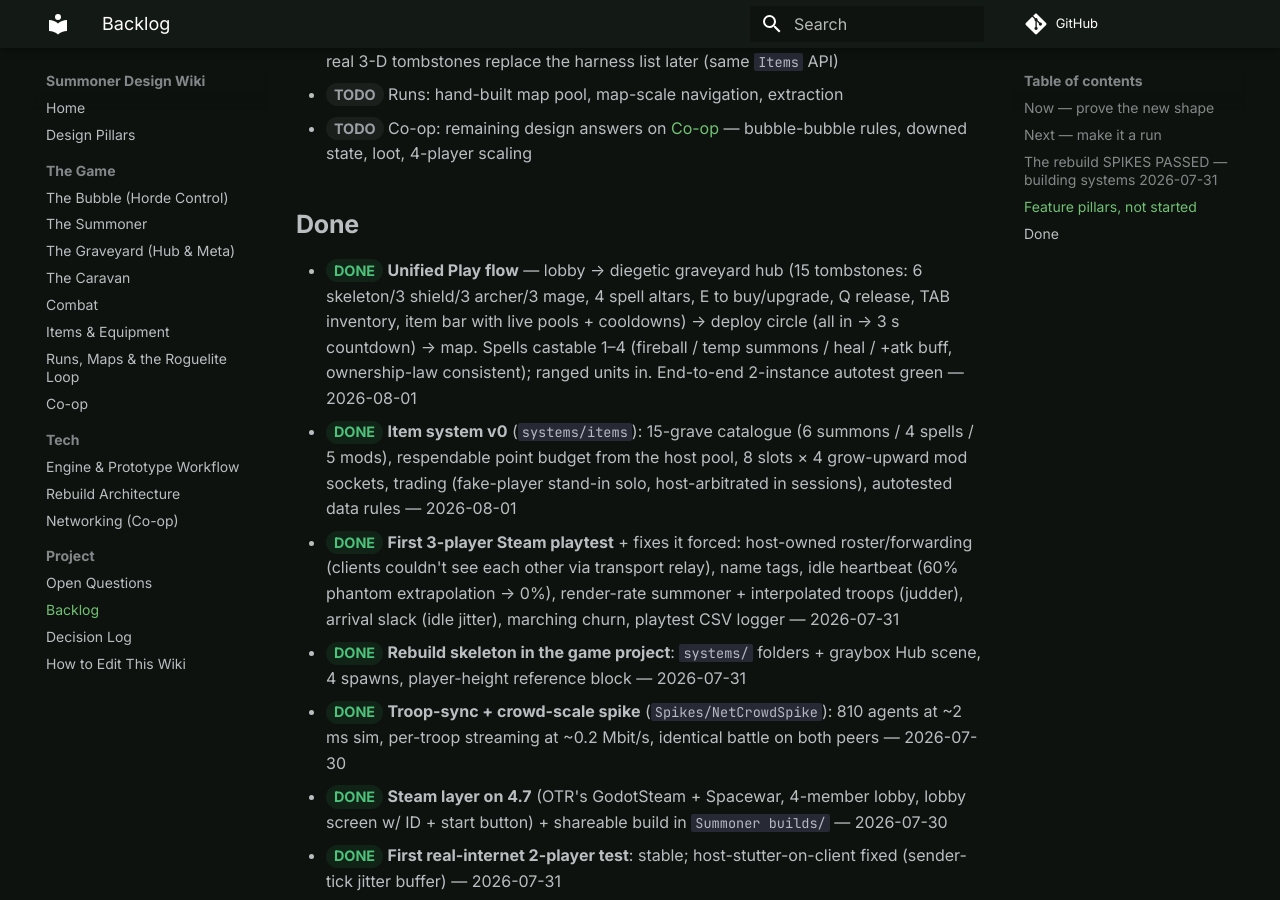
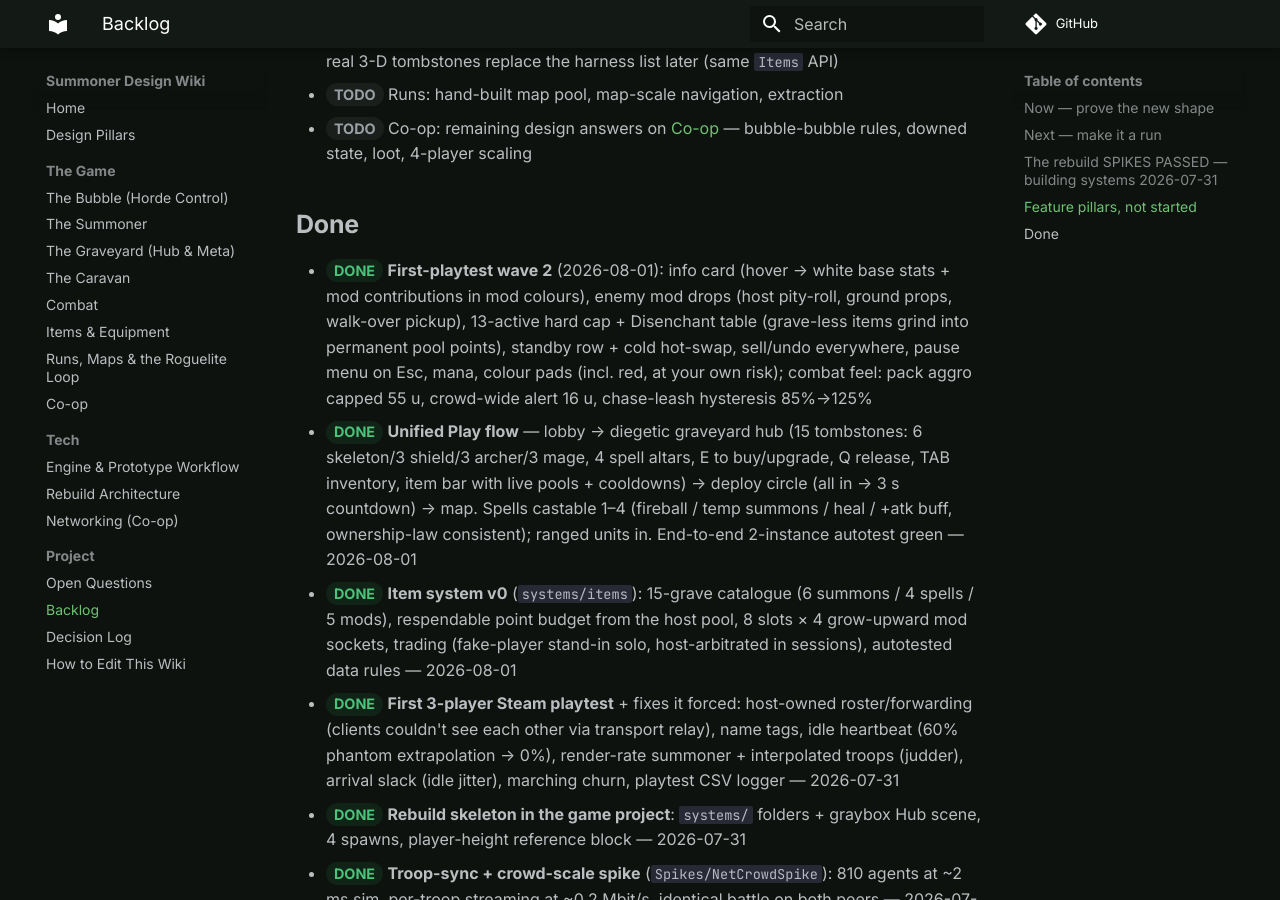
Before and after one commit to cap7n/SummonerWebsite, an MkDocs documentation site: the page built from docs/project/backlog.md, in a window 1280 px wide and 900 px high, scrolled down 1730 px. Built offline with MkDocs 1.6.1 and Material for MkDocs 9.7.7, drawn with Linux system fonts in a browser that asks for light colours; comment, search, counter and statistics services are not loaded.

Commit message:
Backlog: playtest wave 2 shipped
Co-Authored-By: Claude Fable 5 <noreply@anthropic.com>

```diff
--- a/docs/project/backlog.md
+++ b/docs/project/backlog.md
@@ -42,6 +42,7 @@ Both blocking spikes are done (`Spikes/NetCrowdSpike`) and the [Architecture](..
 
 ## Done
 
+- <span class="pill done">DONE</span> **First-playtest wave 2** (2026-08-01): info card (hover → white base stats + mod contributions in mod colours), enemy mod drops (host pity-roll, ground props, walk-over pickup), 13-active hard cap + Disenchant table (grave-less items grind into permanent pool points), standby row + cold hot-swap, sell/undo everywhere, pause menu on Esc, mana, colour pads (incl. red, at your own risk); combat feel: pack aggro capped 55 u, crowd-wide alert 16 u, chase-leash hysteresis 85%→125%
 - <span class="pill done">DONE</span> **Unified Play flow** — lobby → diegetic graveyard hub (15 tombstones: 6 skeleton/3 shield/3 archer/3 mage, 4 spell altars, E to buy/upgrade, Q release, TAB inventory, item bar with live pools + cooldowns) → deploy circle (all in → 3 s countdown) → map. Spells castable 1–4 (fireball / temp summons / heal / +atk buff, ownership-law consistent); ranged units in. End-to-end 2-instance autotest green — 2026-08-01
 - <span class="pill done">DONE</span> **Item system v0** (`systems/items`): 15-grave catalogue (6 summons / 4 spells / 5 mods), respendable point budget from the host pool, 8 slots × 4 grow-upward mod sockets, trading (fake-player stand-in solo, host-arbitrated in sessions), autotested data rules — 2026-08-01
 - <span class="pill done">DONE</span> **First 3-player Steam playtest** + fixes it forced: host-owned roster/forwarding (clients couldn't see each other via transport relay), name tags, idle heartbeat (60% phantom extrapolation → 0%), render-rate summoner + interpolated troops (judder), arrival slack (idle jitter), marching churn, playtest CSV logger — 2026-07-31
```
